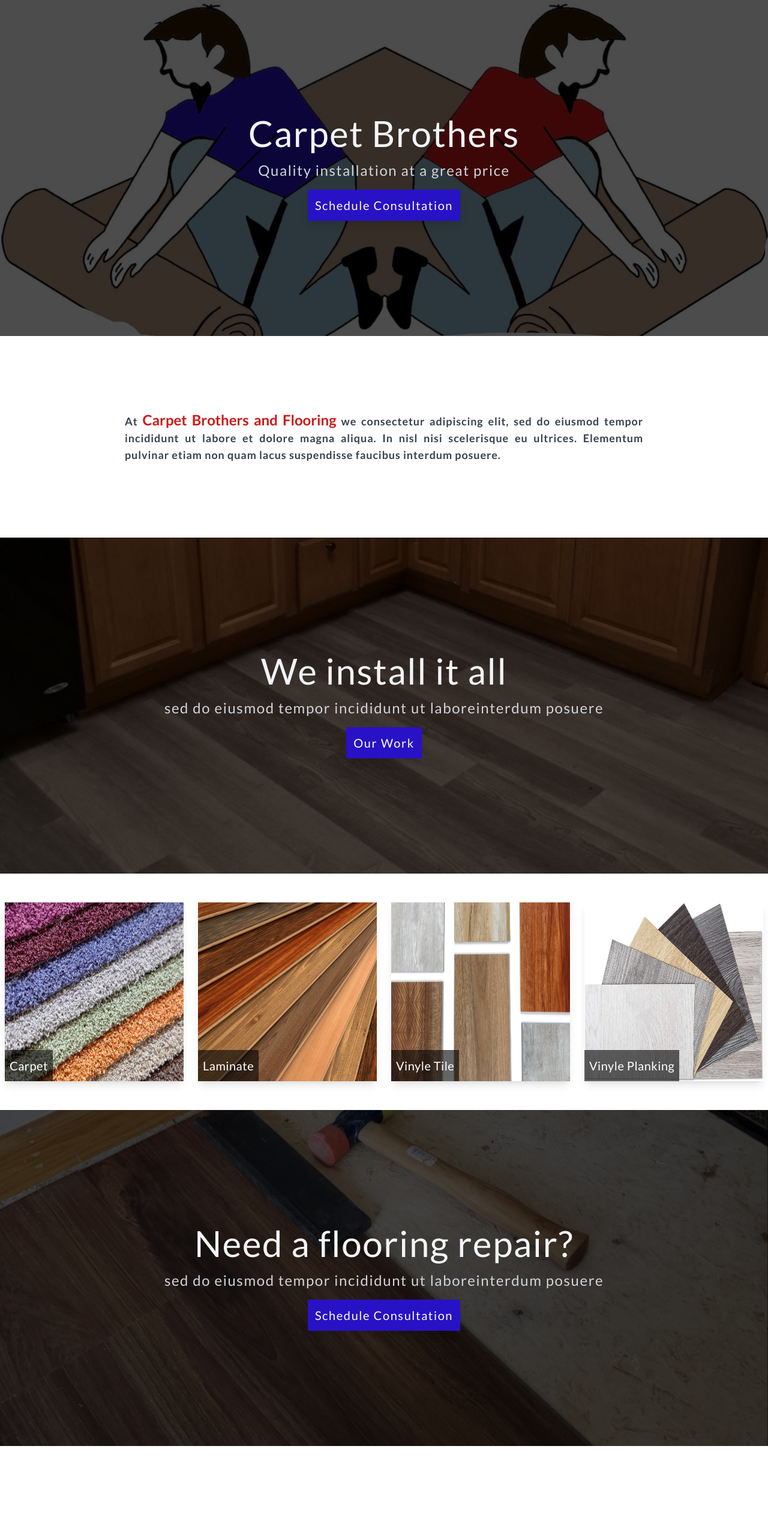
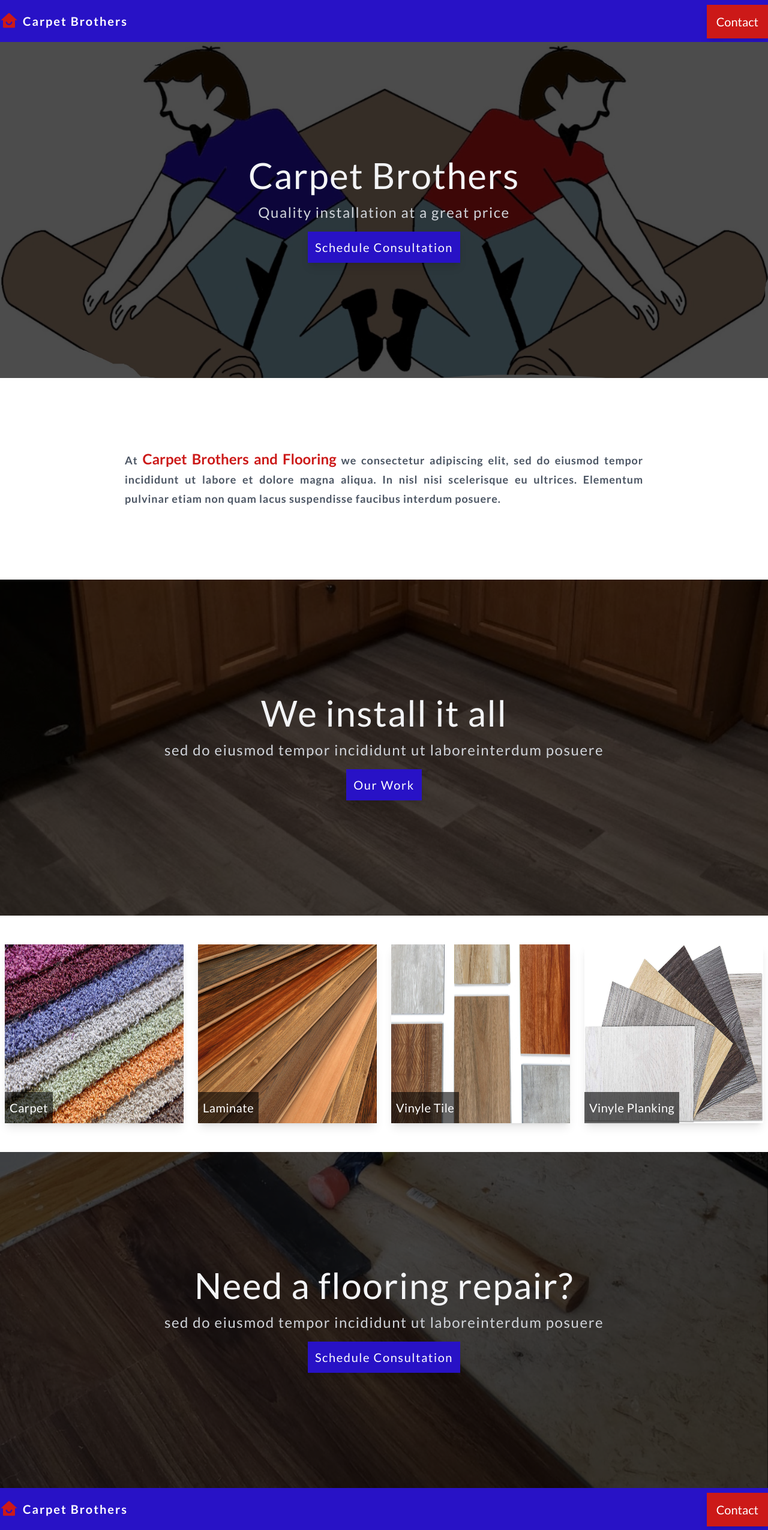
Before and after one commit to latz09/carpet-brothers, a Next.js app: page / in a window 1280 px wide. Shown: the whole page at 60% size. Before the commit the page ends 2410 px from the top, so only its background shows below. Built offline with nearby package versions, Linux system fonts and the light colour scheme.

Commit message:
navbar and footer

```diff
--- a/components/about/AboutBlurb.js
+++ b/components/about/AboutBlurb.js
@@ -4,7 +4,7 @@ const AboutBlurb = () => {
 	return (
 		<div className=''>
 			<div className='max-w-4xl mx-auto grid items-center justify-items-center h-[42vh]'>
-				<p className='mx-4 leading-7 text-justify text-gray-700 text-lg font-bold tracking-wider '>
+				<p className='mx-4 leading-8 text-justify text-gray-600 text-lg font-bold tracking-wider '>
 					At{' '}
 					<span className='text-red text-2xl tracking-normal'>
 						Carpet Brothers and Flooring
--- /dev/null
+++ b/components/layout/Footer.js
@@ -0,0 +1,28 @@
+import Link from 'next/link';
+import { RiHomeSmileFill } from 'react-icons/ri';
+
+const Footer = () => {
+	return (
+		<div className='py-5 bg-blue'>
+			<div className='grid grid-cols-2 max-w-7xl mx-auto '>
+				<div className=' text-white text-xl font-bold tracking-widest'>
+					<Link href={'/'}>
+						<a className='flex space-x-2 items-center'>
+							<span className='text-red font-bold text-3xl'>
+								<RiHomeSmileFill />{' '}
+							</span>
+							<h1>Carpet Brothers</h1>
+						</a>
+					</Link>
+				</div>
+				<div className='place-self-end'>
+					<Link href={'/contact-us'}>
+						<a className='btn bg-red p-4 text-white text-xl'>Contact</a>
+					</Link>
+				</div>
+			</div>
+		</div>
+	);
+};
+
+export default Footer;
--- a/components/layout/Layout.js
+++ b/components/layout/Layout.js
@@ -1,9 +1,16 @@
+import Footer from './Footer';
+import Navbar from './Navbar';
+
 const Layout = ({ children }) => {
 	return (
 		<div className='flex flex-col h-screen font-Lato'>
-			 <div>{/*Navbar*/}</div>
+			<div>
+				<Navbar />{' '}
+			</div>
 			<main className='flex-grow'>{children}</main>
-			<div>{/*Footer*/}</div>
+			<div>
+				<Footer />
+			</div>
 		</div>
 	);
 };
--- /dev/null
+++ b/components/layout/Navbar.js
@@ -0,0 +1,28 @@
+import { RiHomeSmileFill } from 'react-icons/ri';
+import Link from 'next/link';
+
+const Navbar = () => {
+	return (
+		<div className='py-5 bg-blue'>
+			<div className='grid grid-cols-2 max-w-7xl mx-auto '>
+				<div className=' text-white text-xl font-bold tracking-widest'>
+					<Link href={'/'}>
+						<a className="flex space-x-2 items-center">
+							<span className='text-red font-bold text-3xl'>
+								<RiHomeSmileFill />{' '}
+							</span>
+							<h1>Carpet Brothers</h1>
+						</a>
+					</Link>
+				</div>
+				<div className='place-self-end'>
+					<Link href={'/contact-us'}>
+						<a className='btn bg-red p-4 text-white text-xl'>Contact</a>
+					</Link>
+				</div>
+			</div>
+		</div>
+	);
+};
+
+export default Navbar;
--- a/components/utils/Hero.js
+++ b/components/utils/Hero.js
@@ -18,6 +18,7 @@ const Hero = ({
 					layout='fill'
 					objectFit='cover'
 					objectPosition={positionTo}
+					priority='true'
 				/>
 			</div>
 			<div className='relative flex justify-center items-center h-full bg-black bg-opacity-70'>
--- a/package.json
+++ b/package.json
@@ -11,7 +11,8 @@
   "dependencies": {
     "next": "12.2.5",
     "react": "18.2.0",
-    "react-dom": "18.2.0"
+    "react-dom": "18.2.0",
+    "react-icons": "^4.4.0"
   },
   "devDependencies": {
     "autoprefixer": "^10.4.8",
--- a/pages/contact-us.js
+++ b/pages/contact-us.js
@@ -1,5 +1,5 @@
 const ContactUs = () => {
-    return ( <div>Contact Page</div> );
+    return ( <div className="grid place-content-center text-4xl tracking-widest py-20">Contact Page</div> );
 }
 
 export default ContactUs;
--- a/pages/index.js
+++ b/pages/index.js
@@ -33,7 +33,7 @@ export default function Home() {
 			<Hero
 				image={repairHero}
 				positionTo={'center'}
-				linkTo={'/contact'}
+				linkTo={'/contact-us'}
 				heading={'Need a flooring repair?'}
 				subHeading={
 					' sed do eiusmod tempor incididunt ut laboreinterdum posuere'
```
Also changed, not shown: 1 other file (tests, documents, lock files or other folders).
